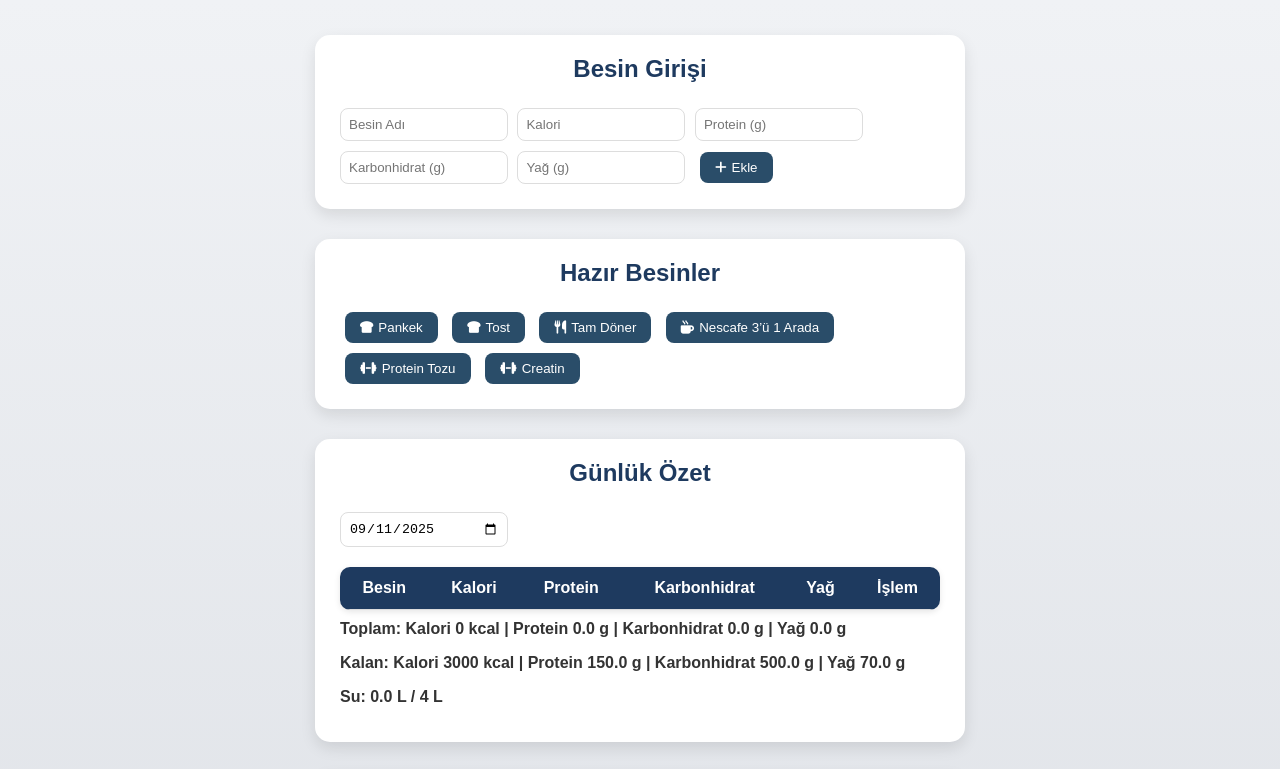
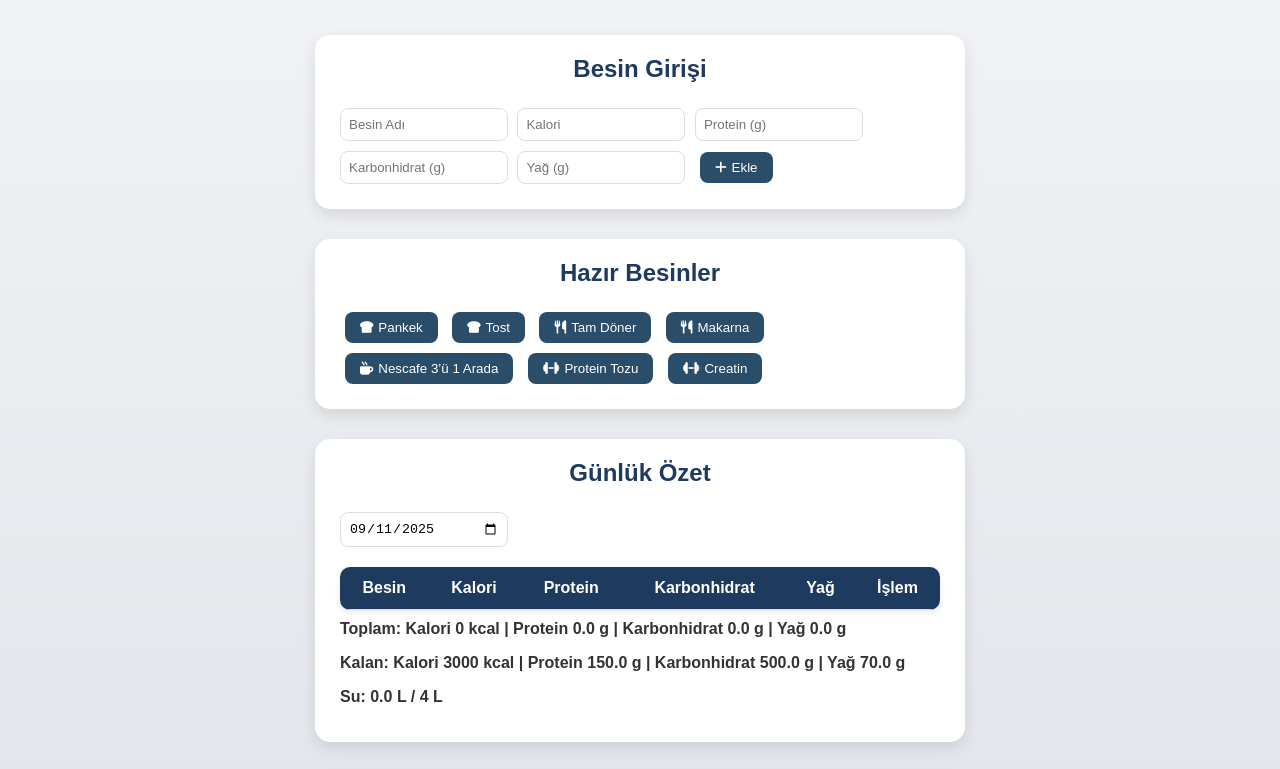
Before and after one commit to LeinnF/Fitapp, a plain HTML site: page index.html in a window 1280 px wide. Shown: the top 769 px of the page. Drawn offline with Linux system fonts and the light colour scheme.

Commit message:
Update index.html

```diff
--- a/index.html
+++ b/index.html
@@ -33,9 +33,13 @@
         <button onclick="addPresetFood('Pankek')"><i class="fas fa-bread-slice"></i> Pankek</button>
         <button onclick="addPresetFood('Tost')"><i class="fas fa-bread-slice"></i> Tost</button>
         <button onclick="addPresetFood('Tam Döner')"><i class="fas fa-utensils"></i> Tam Döner</button>
+<button onclick="addPresetFood('Makarna')"><i class="fas fa-utensils"></i> Makarna</button>
         <button onclick="addPresetFood('Nescafe 3ü1')"><i class="fas fa-mug-hot"></i> Nescafe 3’ü 1 Arada</button>
         <button onclick="addPresetFood('Protein Tozu')"><i class="fas fa-dumbbell"></i> Protein Tozu</button>
         <button onclick="addPresetFood('Creatin')"><i class="fas fa-dumbbell"></i> Creatin</button>
+
+
+
     </section>
 
     <section id="summary-section">
```
